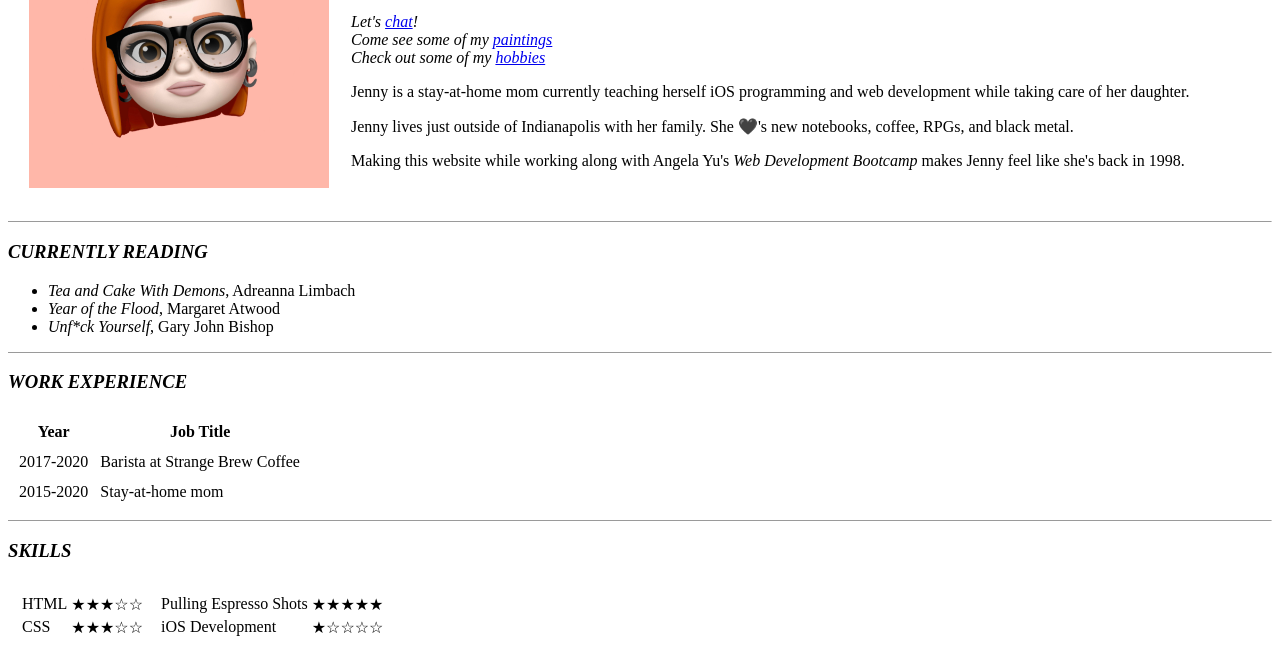
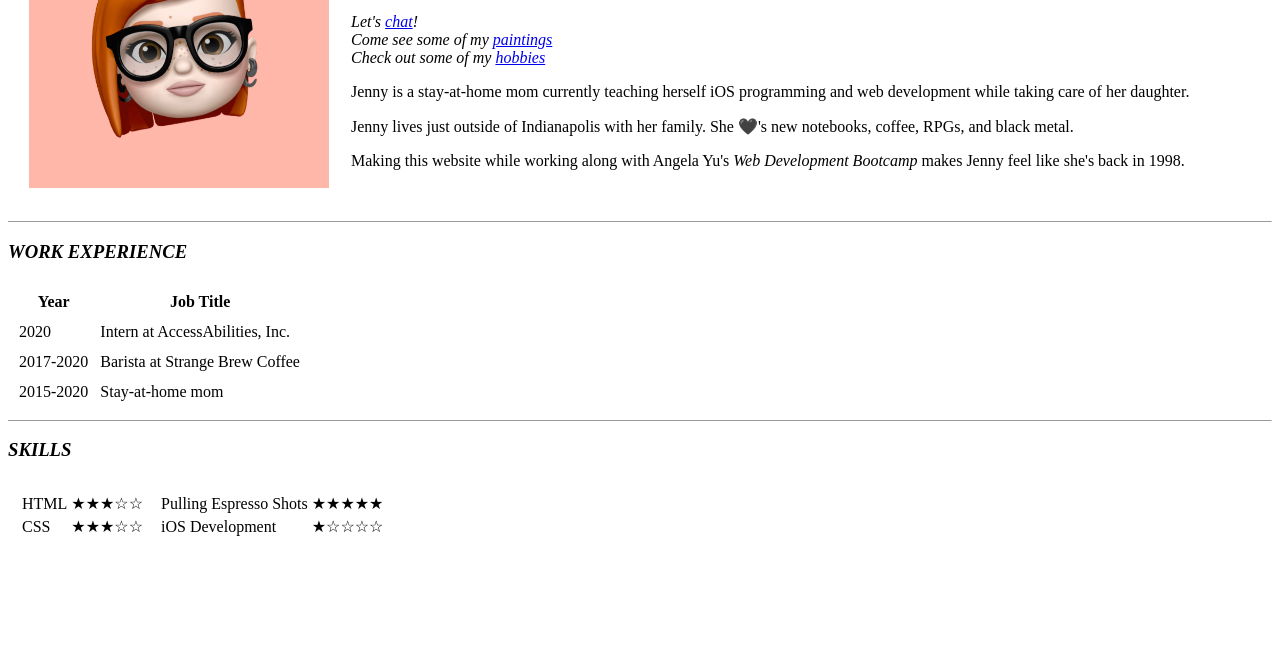
Before and after one commit to maudlinmandrake/cv, a plain HTML site: page index.html in a window 1280 px wide. Shown: the part 136-800 px from the top of the page. Drawn offline with Linux system fonts and the light colour scheme.

Commit message:
Whoops
Cleaned up index

```diff
--- a/index.html
+++ b/index.html
@@ -23,15 +23,6 @@
 
   <hr size="1" />
 
-  <h3><em>CURRENTLY READING</em></h3>
-  <ul>
-    <li><em>Tea and Cake With Demons</em>, Adreanna Limbach</li>
-    <li><em>Year of the Flood</em>, Margaret Atwood</li>
-    <li><em>Unf*ck Yourself</em>, Gary John Bishop</li>
-  </ul>
-
-  <hr size="1" />
-
   <h3><em>WORK EXPERIENCE</em></h3>
   <table cellspacing="10">
     <!-- TABLE HEADER -->
@@ -44,6 +35,10 @@
 
     <!-- TABLE BODY -->
     <tbody>
+      <tr>
+        <td>2020</td>
+        <td>Intern at AccessAbilities, Inc.</td>
+      </tr>
       <tr>
         <td>2017-2020</td>
         <td>Barista at Strange Brew Coffee</td>
```
